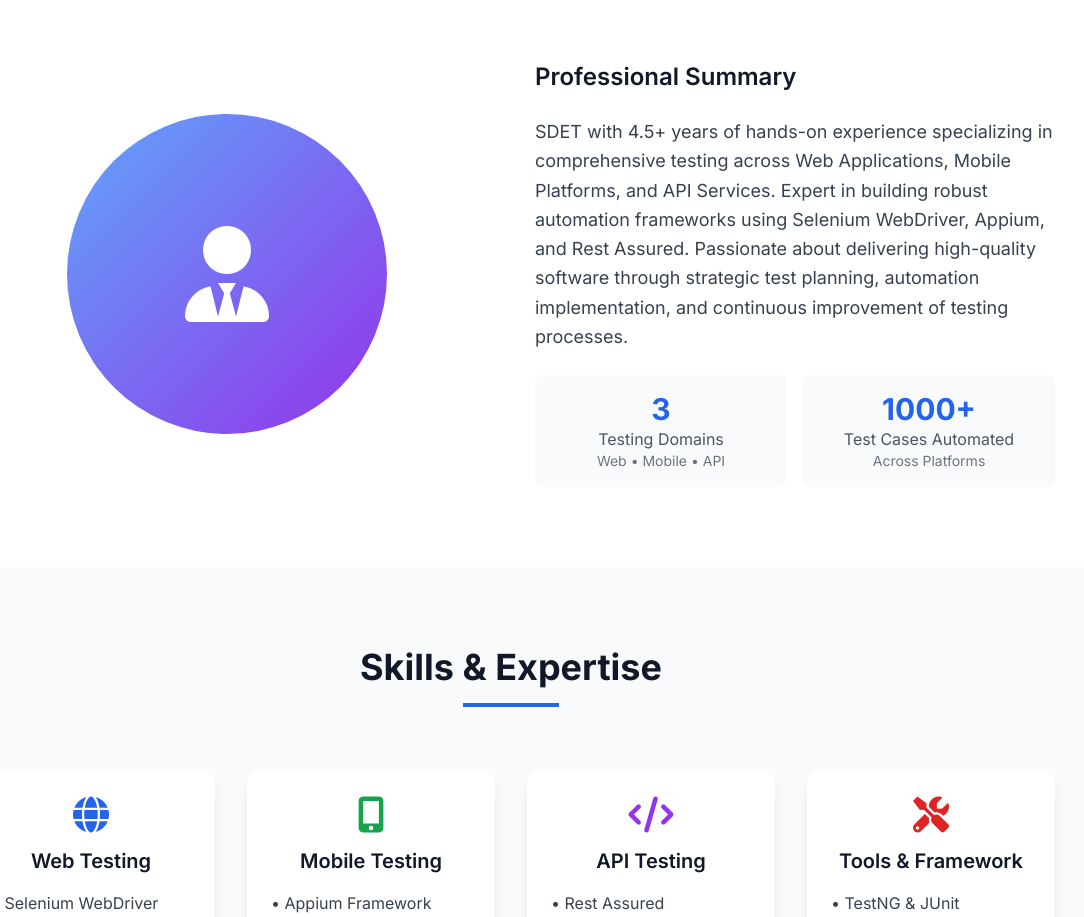
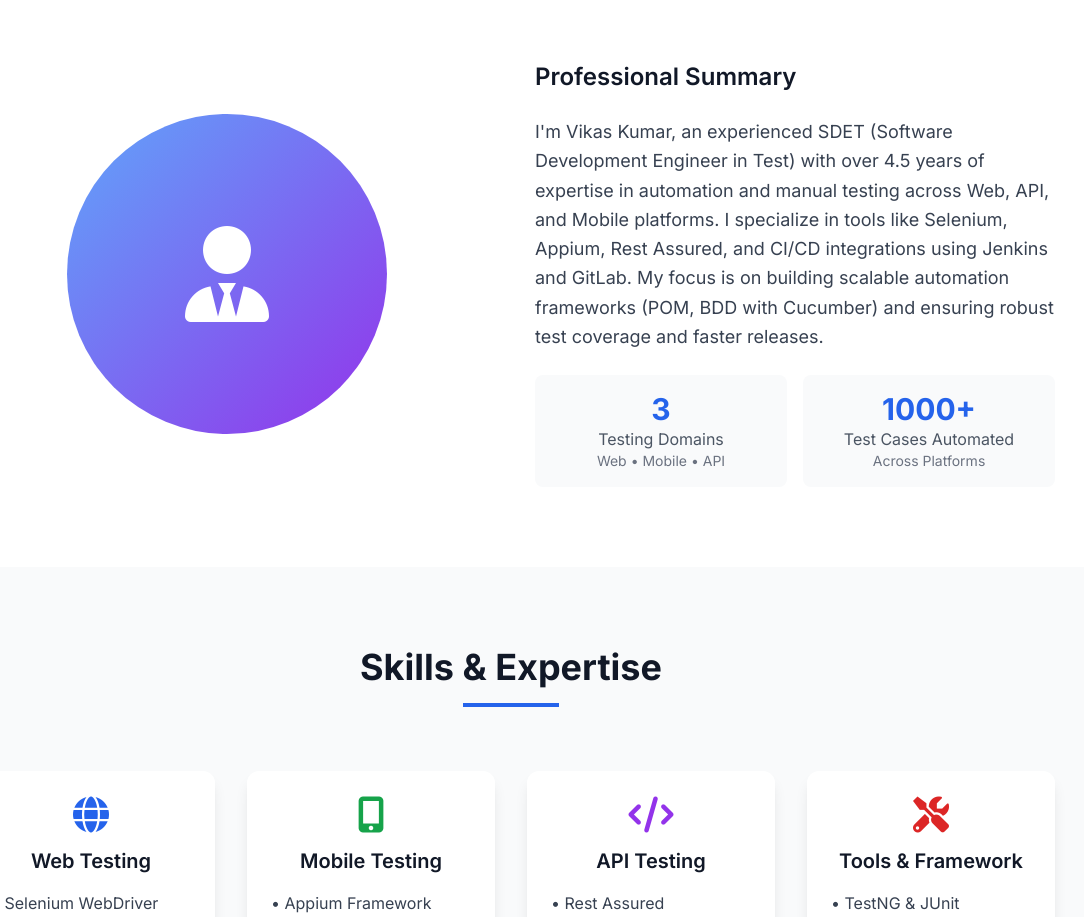
Before and after one commit to iForeverVikas/vikas-portfolio, a plain HTML site: page index.html in a window 1280 px wide. Shown: the part 943-1860 px from the top of the page, without its empty margins (129-1213 px from the left). Drawn offline with nearby package versions, Linux system fonts and the light colour scheme.

Commit message:
index.html

```diff
--- a/index.html
+++ b/index.html
@@ -199,7 +199,7 @@
                 <div class="fade-in">
                     <h3 class="text-2xl font-semibold text-gray-900 mb-6">Professional Summary</h3>
                     <p class="text-lg text-gray-700 leading-relaxed mb-6">
-                        SDET with 4.5+ years of hands-on experience specializing in comprehensive testing across Web Applications, Mobile Platforms, and API Services. Expert in building robust automation frameworks using Selenium WebDriver, Appium, and Rest Assured. Passionate about delivering high-quality software through strategic test planning, automation implementation, and continuous improvement of testing processes.
+                        I'm Vikas Kumar, an experienced SDET (Software Development Engineer in Test) with over 4.5 years of expertise in automation and manual testing across Web, API, and Mobile platforms. I specialize in tools like Selenium, Appium, Rest Assured, and CI/CD integrations using Jenkins and GitLab. My focus is on building scalable automation frameworks (POM, BDD with Cucumber) and ensuring robust test coverage and faster releases.
                     </p>
                     <div class="grid grid-cols-2 gap-4">
                         <div class="text-center p-4 bg-gray-50 rounded-lg">
```
